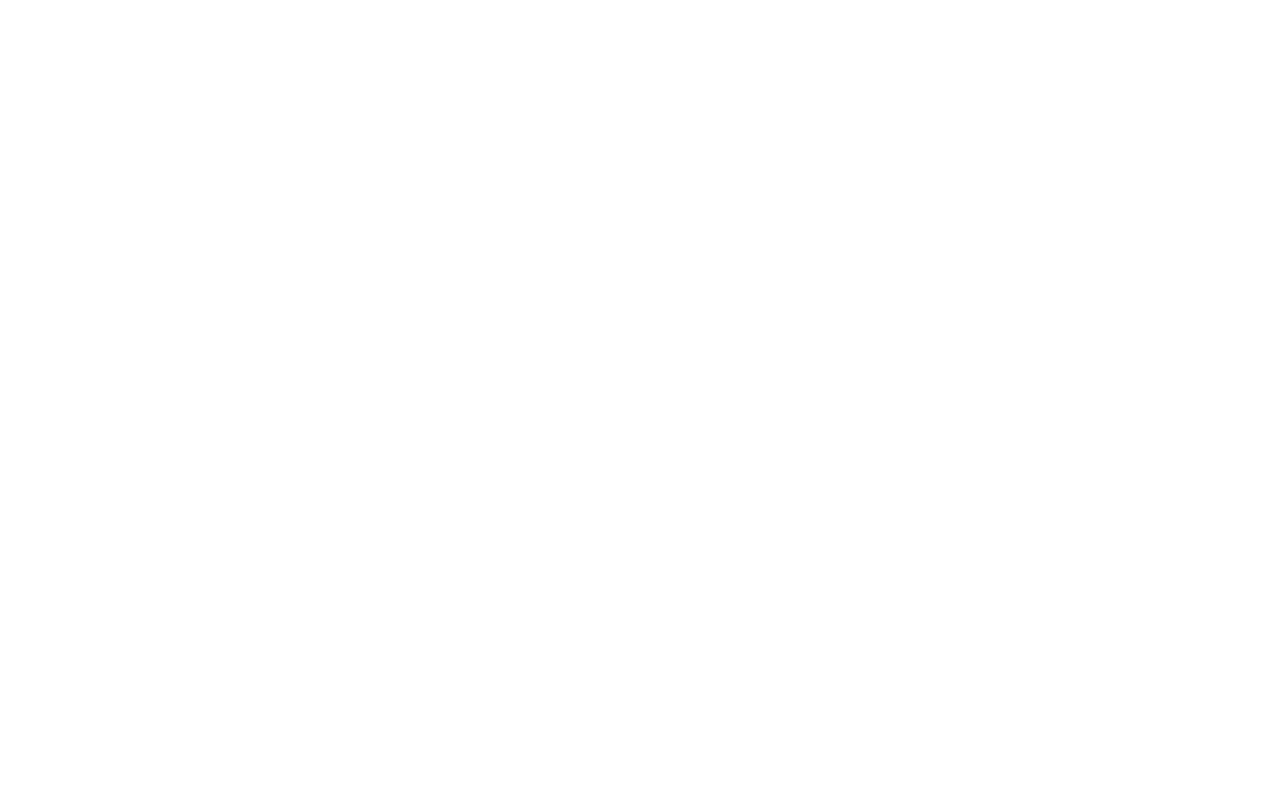
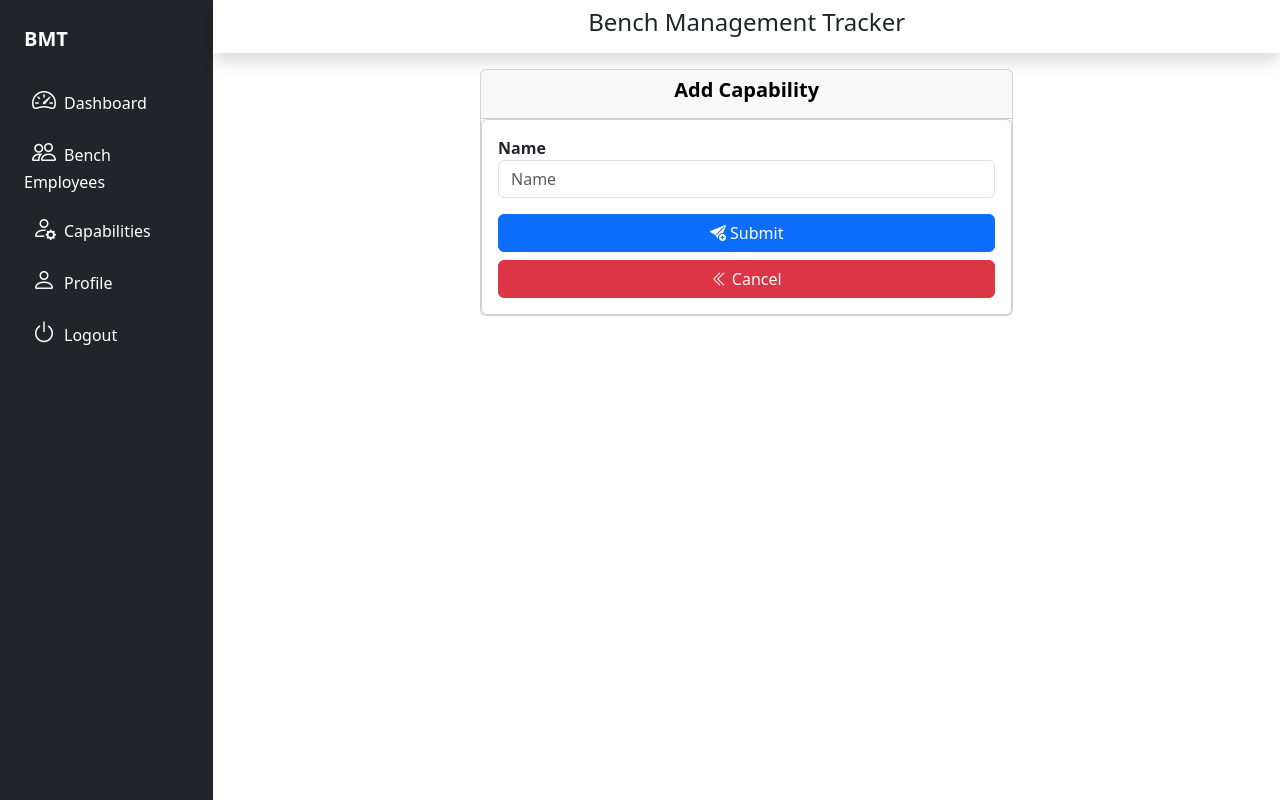
Before and after one commit to tziqouy/mern-training, a React (Vite) app in the folder client/: page /dashboard/addCapability in a window 1280 px wide. Before the commit this address had no page. Built offline with nearby package versions, Linux system fonts and the light colour scheme.

Commit message:
Add capability module

```diff
--- a/client/src/App.jsx
+++ b/client/src/App.jsx
@@ -4,6 +4,9 @@
 import Login from "./Components/Login";
 import Dashboard from "./pages/Dashboard";
 import Home from "./pages/Home";
+import Profile from "./Components/Profile";
+import CapabilityList from "./Components/Capability/CapabilityList";
+import AddCapability from "./Components/Capability/AddCapability";
 import EmployeeList from "./Components/Employees/EmployeeList";
 import AddEmployee from "./Components/Employees/AddEmployee";
 
@@ -14,10 +17,24 @@
         <Routes>
           <Route exact path="/login" element={<Login />}></Route>
           <Route exact path="/dashboard" element={<Dashboard />}>
-            <Route path="" element={<Home/>}></Route>
-            <Route path="/dashboard/profile" element={<h1>Profile</h1>}></Route>
-            <Route path="/dashboard/employee" element={<EmployeeList/>}></Route>
-            <Route path="/dashboard/addEmployee" element={<AddEmployee/>}></Route>
+            <Route path="" element={<Home />}></Route>
+            <Route path="/dashboard/profile" element={<Profile />}></Route>
+            <Route
+              path="/dashboard/capabilities"
+              element={<CapabilityList />}
+            ></Route>
+            <Route
+              path="/dashboard/addCapability"
+              element={<AddCapability />}
+            ></Route>
+            <Route
+              path="/dashboard/employee"
+              element={<EmployeeList />}
+            ></Route>
+            <Route
+              path="/dashboard/addEmployee"
+              element={<AddEmployee />}
+            ></Route>
           </Route>
         </Routes>
       </Router>
--- /dev/null
+++ b/client/src/Components/Capability/AddCapability.jsx
@@ -0,0 +1,77 @@
+import React from "react";
+import "bootstrap-icons/font/bootstrap-icons.css";
+import { Link, useNavigate } from "react-router-dom";
+import { useState } from "react";
+import axios from "axios";
+
+const addCapability = () => {
+  const [capability, setCapaddCapability] = useState({ name: "" });
+  const [error, setError] = useState();
+  const navigate = useNavigate();
+
+  const capabilitySubmit = (e) => {
+    e.preventDefault();
+    axios
+      .post("http://localhost:3000/auth/capabilities/add", capability)
+      .then((res) => {
+        if (res.data.Status) {
+          console.log(res.data);
+          navigate("/dashboard/capabilities");
+        } else {
+          setError(res.data.errorMessage);
+        }
+      })
+      .catch((err) => {
+        console.log(err);
+      });
+  };
+
+  return (
+    <div className="d-flex justify-content-center align-items mt-3">
+      <div className="card w-50 mb-3">
+        <div className="card-header text-black">
+          <h5 className="d-flex justify-content-center">
+            <strong>Add Capability</strong>
+          </h5>
+        </div>
+        <div className="card-body card">
+          <form onSubmit={capabilitySubmit}>
+            <div className="form-group">
+              <label>
+                <strong>Name</strong>
+              </label>
+              <input
+                type="text"
+                className="form-control"
+                id="name"
+                placeholder="Name"
+                onChange={(e) => {
+                  setCapaddCapability({
+                    ...capability,
+                    name: e.target.value,
+                  });
+                }}
+              />
+            </div>
+            <div className="col-12 mt-3">
+              <button type="submit" className="btn btn-primary w-100">
+                <i className="bi bi-send-plus-fill"></i> Submit
+              </button>
+            </div>
+            <div className="col-12 mt-2">
+              <Link
+                to="/dashboard/capability"
+                type="button"
+                className=" btn btn-danger w-100"
+              >
+                <i className="bi bi-chevron-double-left"></i> Cancel
+              </Link>
+            </div>
+          </form>
+        </div>
+      </div>
+    </div>
+  );
+};
+
+export default addCapability;
--- /dev/null
+++ b/client/src/Components/Capability/CapabilityList.jsx
@@ -0,0 +1,80 @@
+import { useEffect, useState } from "react";
+import { Link } from "react-router-dom";
+import "bootstrap-icons/font/bootstrap-icons.css";
+import axios from "axios";
+
+const CapabilityList = () => {
+  const [capability, setCapability] = useState([]);
+  useEffect(() => {
+    axios
+      .get("http://localhost:3000/auth/capabilities")
+      .then((res) => {
+        if (res.data.Status) {
+          setCapability(res.data.Result);
+        } else {
+          console.log(res.data.errorMessage);
+        }
+      })
+      .catch((err) => {
+        console.log(err);
+      });
+  }, []);
+
+  return (
+    <div className="px-5 mt-3">
+      <Link to="/dashboard/addCapability" className="btn btn-success btn-md">
+        <i className="bi bi-person-fill-add"></i>
+      </Link>
+      <div className="card mt-3">
+        <span className="card-header">
+          <h5>
+            <strong>Capabilities</strong>
+          </h5>
+        </span>
+        <div className="card-body">
+          <table className="table">
+            <thead className="table table-dark">
+              <tr>
+                <th>ID</th>
+                <th>Name</th>
+                <th>Actions</th>
+              </tr>
+            </thead>
+            <tbody>
+              {capability.map((capab) => {
+                return (
+                  <tr key={capab.id}>
+                    <td>{capab.id}</td>
+                    <td>{capab.name}</td>
+                    <td>
+                      <Link
+                        to={`/dashboard/viewCapability/${capab.id}`}
+                        className="btn btn-primary btn-sm me-2"
+                      >
+                        <i className="bi bi-eye-fill"></i>
+                      </Link>
+                      <Link
+                        to={`/dashboard/editCapability/${capab.id}`}
+                        className="btn btn-warning btn-sm me-2"
+                      >
+                        <i className="bi bi-pencil-fill"></i>
+                      </Link>
+                      <Link
+                        to={`/dashboard/deleteCapability/${capab.id}`}
+                        className="btn btn-danger btn-sm me-2"
+                      >
+                        <i className="bi bi-trash-fill"></i>
+                      </Link>
+                    </td>
+                  </tr>
+                );
+              })}
+            </tbody>
+          </table>
+        </div>
+      </div>
+    </div>
+  );
+};
+
+export default CapabilityList;
--- /dev/null
+++ b/client/src/Components/Profile.jsx
@@ -0,0 +1,7 @@
+import React from "react";
+
+const Profile = () => {
+  return <div>Profile</div>;
+};
+
+export default Profile;
--- a/client/src/pages/Dashboard.jsx
+++ b/client/src/pages/Dashboard.jsx
@@ -12,9 +12,7 @@
               to="/dashboard"
               className="d-flex align-items-center pb-3 mb-md-1 mt-md-3 me-md-auto text-white text-decoration-none"
             >
-              <span className="fs-5 fw-bolder d-none d-sm-inline">
-                BMT
-              </span>
+              <span className="fs-5 fw-bolder d-none d-sm-inline">BMT</span>
             </Link>
             <ul
               className="nav nav-pills flex-column mb-sm-auto mb-0 align-items-center align-items-sm-start"
@@ -42,6 +40,15 @@
               </li>
               <li className="w-100">
                 <Link
+                  to="/dashboard/capabilities"
+                  className="nav-link px-0 align-middle text-white"
+                >
+                  <i className="fs-4 bi-person-gear ms-2"></i>
+                  <span className="ms-2 d-none d-sm-inline">Capabilities</span>
+                </Link>
+              </li>
+              <li className="w-100">
+                <Link
                   to="/dashboard/profile"
                   className="nav-link px-0 align-middle text-white"
                 >
@@ -50,9 +57,7 @@
                 </Link>
               </li>
               <li className="w-100">
-              <Link
-                  className="nav-link px-0 align-middle text-white"
-                >
+                <Link className="nav-link px-0 align-middle text-white">
                   <i className="fs-4 bi-power ms-2"></i>
                   <span className="ms-2 d-none d-sm-inline">Logout</span>
                 </Link>
@@ -61,10 +66,10 @@
           </div>
         </div>
         <div className="col p-0 m-0">
-            <div className="p-2 d-flex justify-content-center shadow">
-                <h4>Bench Management Tracker</h4>
-            </div>
-            <Outlet />
+          <div className="p-2 d-flex justify-content-center shadow">
+            <h4>Bench Management Tracker</h4>
+          </div>
+          <Outlet />
         </div>
       </div>
     </div>
```
Also changed, not shown: 2 other files (tests, documents, lock files or other folders).
